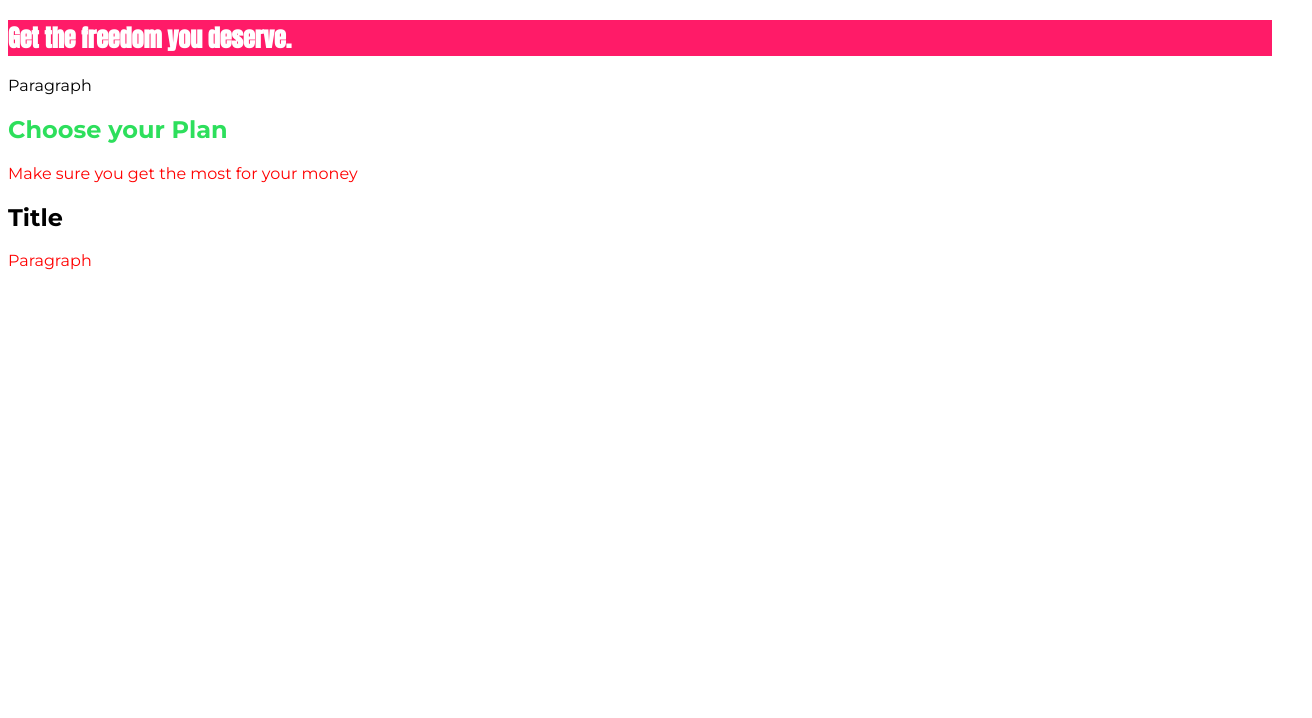
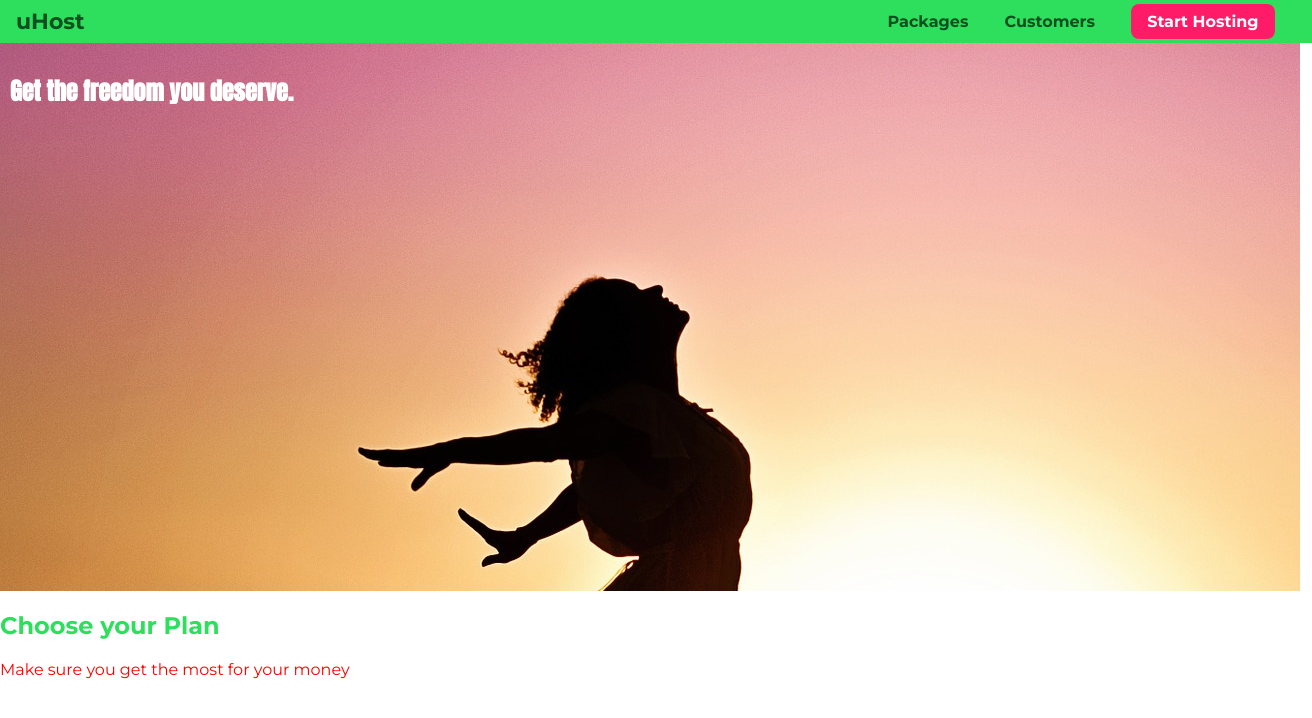
Before and after one commit to AnDamazio/diving-deeper-css, a plain HTML site: page index.html in a window 1280 px wide. Shown: the whole page, 1312 px wide, since content can reach past the window. Drawn offline with Linux system fonts and the light colour scheme.

Commit message:
Add menu and styling

```diff
--- a/index.html
+++ b/index.html
@@ -13,21 +13,34 @@
 </head>
 
 <body>
+    <header class="main-header">
+        <div>
+            <a class="main-header__brand" href="index.html">
+                uHost
+            </a>
+        </div><nav class="main-nav">
+            <ul class="main-nav__items">
+                <li class="main-nav__item">
+                    <a href="packages/index.html">Packages</a>
+                </li>
+                <li class="main-nav__item">
+                    <a href="customers/index.html">Customers</a>
+                </li>
+                <li class="main-nav__item main-nav__item--cta">
+                    <a href="start-hosting/index.html">Start Hosting</a>
+                </li>
+            </ul>
+        </nav>
+    </header>
     <main>
         <section id="product-overview">
             <h1>Get the freedom you deserve.</h1>
         </section>
-        <p>Paragraph</p>
 
         <section id="plans">
             <h1 class="section-title">Choose your Plan</h1>
             <p>Make sure you get the most for your money</p>
 
-
-            <div>
-                <h1>Title</h1>
-                <p>Paragraph</p>
-            </div>
         </section>
     </main>
 </body>
--- a/main.css
+++ b/main.css
@@ -1,9 +1,18 @@
 body {
     font-family: 'Montserrat', sans-serif;
+    margin: 0;
 }
 
 #product-overview {
+    background: url("freedom.jpg");
     background-color: #ff1b68;
+    /* padding: 20px;
+    border-style: solid;
+    border-width: 5px;
+    margin: 20px; */
+    width: 100%;
+    height: 528px;
+    padding: 10px;
 }
 
 .section-title {
@@ -19,8 +28,85 @@ h1 ~ p {
     color: red;
 }
 
+.main-header {
+    width: 100%;
+    background-color: #2ddf5c;
+    padding: 8px 16px;
+}
 
 /* h1 {
     color: white;
     font-family: 'Anton', sans-serif;
 } */
+
+
+.main-header > div {
+    display: inline-block;
+    vertical-align: middle;
+}
+
+.main-nav__items {
+    margin: 0;
+    padding: 0;
+    list-style: none;
+}
+
+.main-header__brand {
+    color: #0e4f1f;
+    text-decoration: none;
+    font-weight: bold;
+    font-size: 22px;
+}
+
+.main-nav {
+    display: inline-block;
+    text-align: right;
+    vertical-align: middle;
+    width: calc(100% - 74px);
+}
+
+.main-nav__item {
+    display: inline-block;
+    text-decoration: none;
+    margin: 0 16px;
+}
+
+.main-nav__item > a {
+    text-decoration: none;
+    color: #0e4f1f;
+    font-weight: bold;
+    padding: 3px 0px;
+}
+
+.main-nav__item a:active,.main-nav__item a:hover{
+    color: white;
+    border-bottom: 5px solid white;
+}
+
+.main-nav__item--cta a {
+    color: white;
+    background: #ff1b68;
+    padding: 8px 16px;
+    border-radius: 8px;
+}
+
+.main-nav__item--cta a:hover,
+.main-nav__item--cta a:active {
+    color: #ff1b68;
+    background: white;
+    border: none;
+}
+
+/* .main-nav__item a::after {
+    content: " (Link)";
+    font-size: 10px;
+    color: red;
+} */
+
+
+
+
+/* p::first-letter {
+    color:blue;
+    font-size: 20px;
+} */
```
Also changed, not shown: freedom.jpg (added).
